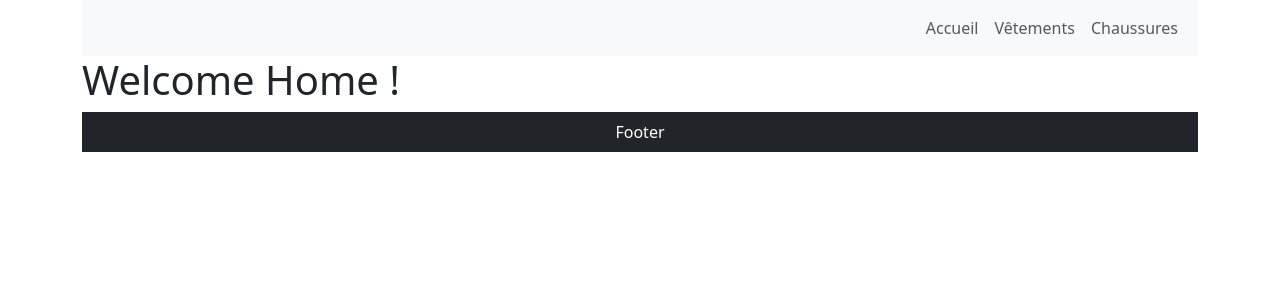
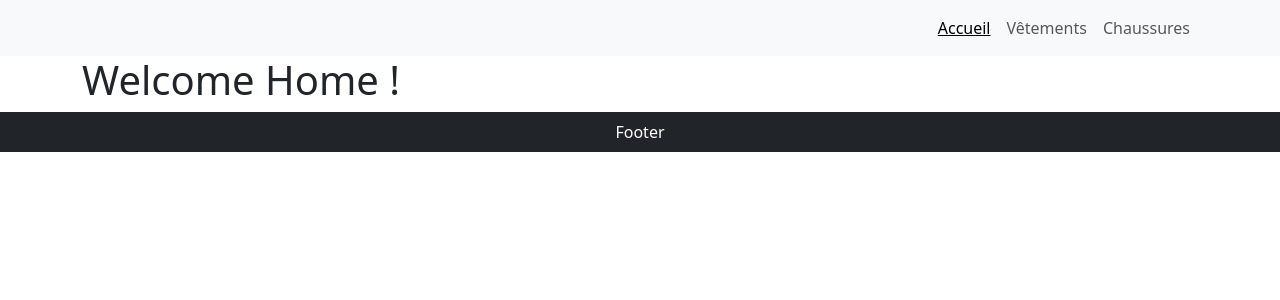
Before and after one commit to JonathanDelacroix/react-router, a React (Vite) app: page / in a window 1280 px wide. Shown: the top 300 px of the page. Built offline with nearby package versions, Linux system fonts and the light colour scheme.

Commit message:
Correction + Activité 6

```diff
--- /dev/null
+++ b/src/assets/Header.css
@@ -0,0 +1,3 @@
+.nav-link.active {
+  text-decoration: underline;
+}
--- a/src/components/Header.jsx
+++ b/src/components/Header.jsx
@@ -1,19 +1,22 @@
 import { Navbar, Nav, Container } from 'react-bootstrap';
-import { Link } from 'react-router';
+import { NavLink } from 'react-router';
+import '../assets/Header.css';
 
 function Header() {
   return (
+    <header>
       <Navbar bg="light" expand="lg">
         <Container>
           <Navbar.Collapse id="navbar-nav" className="justify-content-end">
             <Nav>
-            <Nav.Link as={Link} to="/">Accueil</Nav.Link>
-            <Nav.Link as={Link} to="/categorie/vetements">Vêtements</Nav.Link>
-            <Nav.Link as={Link} to="/categorie/chaussures">Chaussures</Nav.Link>
+              <Nav.Link as={NavLink} to="/" className={({ isActive }) => (isActive ? 'active nav-link' : 'nav-link')}>Accueil</Nav.Link>
+              <Nav.Link as={NavLink} to="/categorie/vetements" className={({ isActive }) => (isActive ? 'active nav-link' : 'nav-link')}>Vêtements</Nav.Link>
+              <Nav.Link as={NavLink} to="/categorie/chaussures" className={({ isActive }) => (isActive ? 'active nav-link' : 'nav-link')}>Chaussures</Nav.Link>
             </Nav>
           </Navbar.Collapse>
         </Container>
       </Navbar>
+    </header>
   );
 }
 
--- a/src/components/Layout.jsx
+++ b/src/components/Layout.jsx
@@ -6,11 +6,11 @@ import { Container } from 'react-bootstrap'
 const Layout = () => {
     return (
         <>
+            <Header />
             <Container as="main">
-                <Header />
                 <Outlet />
-                <Footer />
             </Container>
+            <Footer />
         </>
     );
 }
```
Lines whose indentation alone changed are shown as unchanged.
